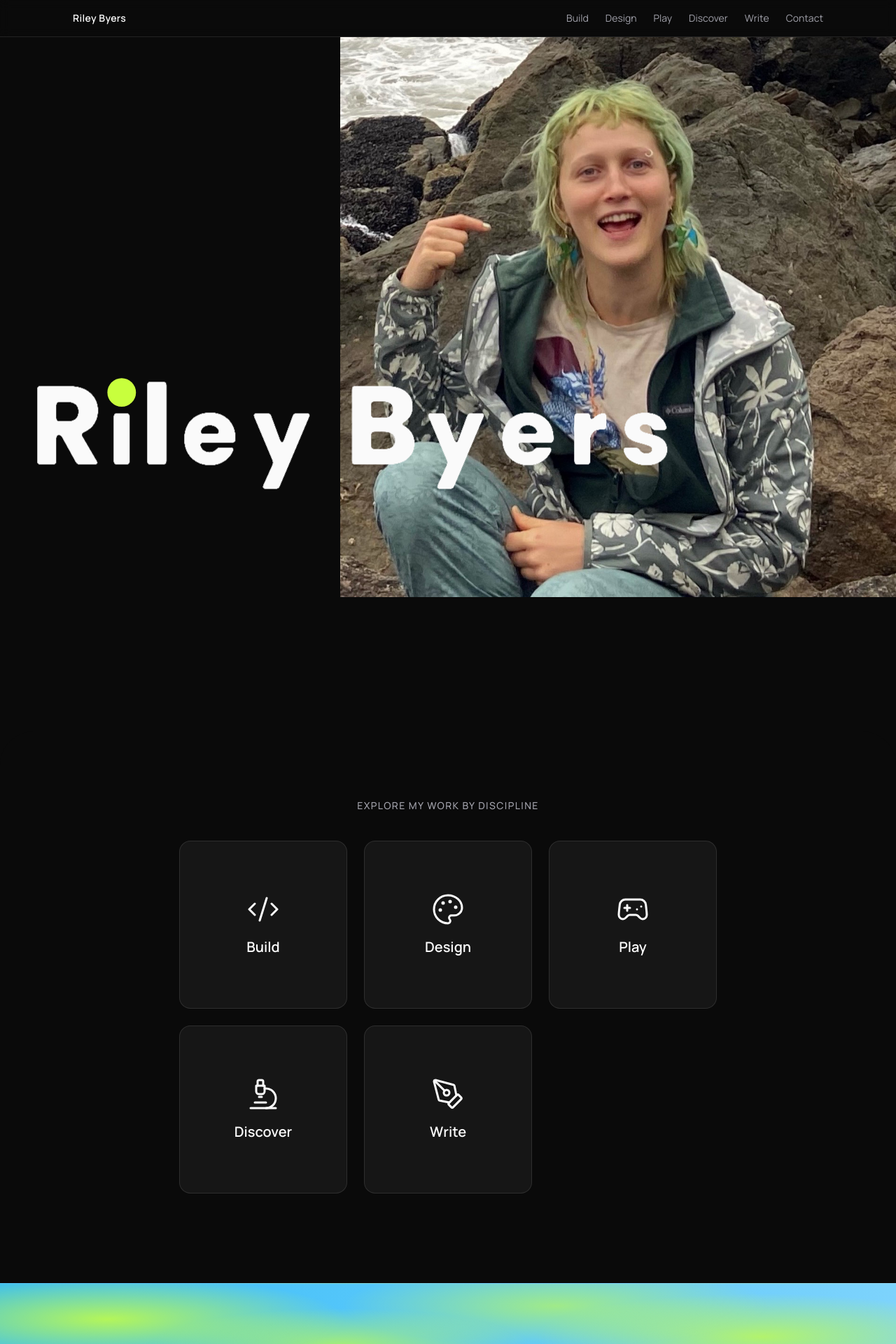
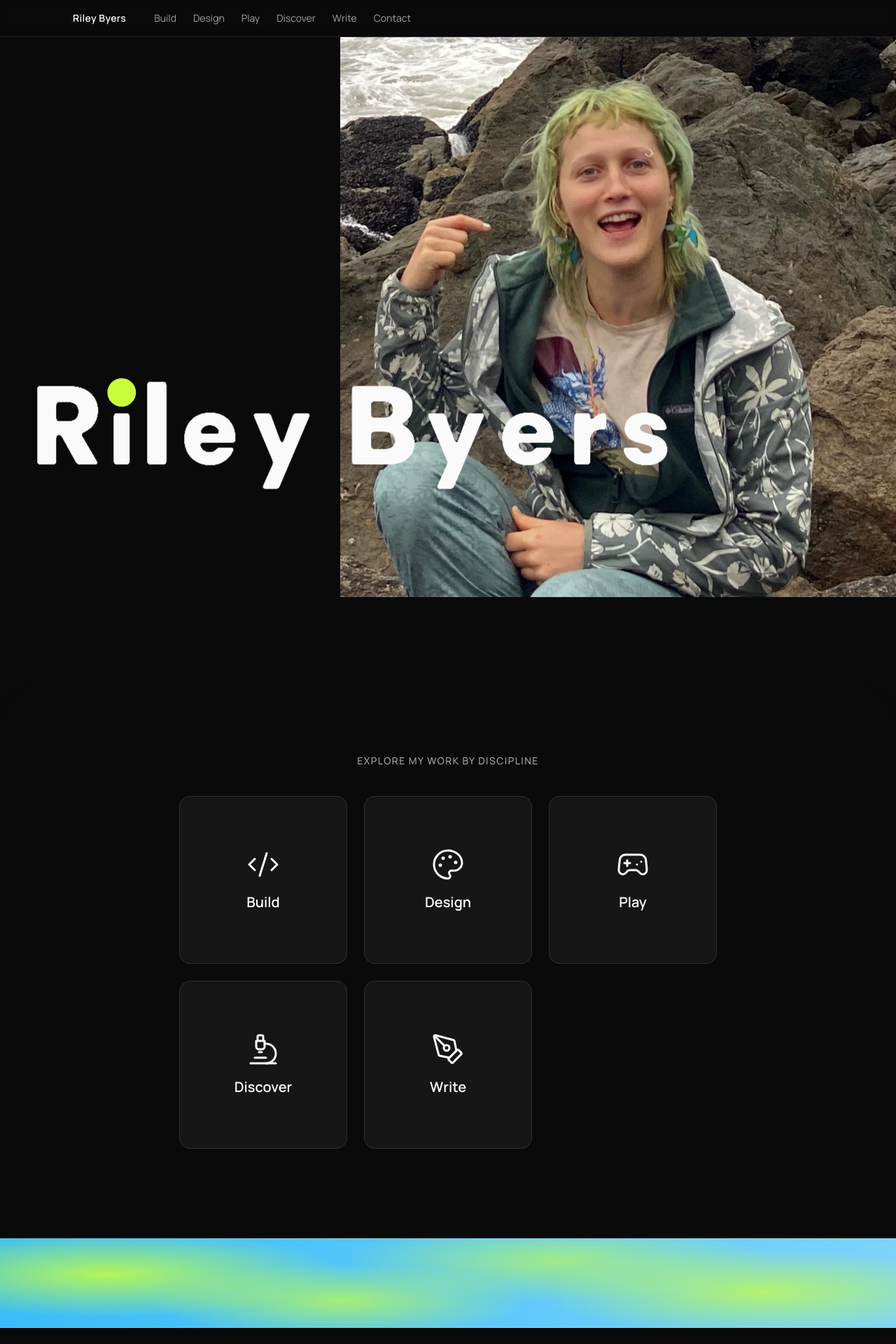
Before and after one commit to rileyb3/portfolio, a Next.js app: page / in a window 1280 px wide. Shown: the top 1920 px of the page at 70% size. Built offline with nearby package versions, Linux system fonts and the light colour scheme.

Commit message:
Increase Disciplines overlap with hero; left-align nav bar contents

```diff
--- a/src/components/Disciplines.tsx
+++ b/src/components/Disciplines.tsx
@@ -55,7 +55,7 @@ export default function Disciplines() {
     <section
       id="disciplines"
       ref={ref}
-      className="relative z-20 -mt-24 scroll-mt-6 rounded-t-[3rem] bg-ink px-6 pb-24 pt-16 text-center sm:-mt-32 sm:pb-32 sm:pt-24"
+      className="relative z-20 -mt-36 scroll-mt-6 rounded-t-[3rem] bg-ink px-6 pb-24 pt-16 text-center sm:-mt-48 sm:pb-32 sm:pt-24"
     >
       <div className="mx-auto max-w-5xl">
         <h2 className="mb-10 text-sm font-medium uppercase tracking-widest text-muted">
--- a/src/components/Header.tsx
+++ b/src/components/Header.tsx
@@ -8,7 +8,7 @@ import { categories } from "@/data/projects";
 export default function Header() {
   return (
     <header className="sticky top-0 z-50 border-b border-white/10 bg-ink/80 backdrop-blur">
-      <nav className="mx-auto flex max-w-6xl items-center justify-between px-6 py-4 sm:px-10">
+      <nav className="mx-auto flex max-w-6xl items-center gap-10 px-6 py-4 sm:px-10">
         <Link
           href="/"
           className="text-sm font-semibold tracking-wide text-paper transition hover:text-accent"
```
